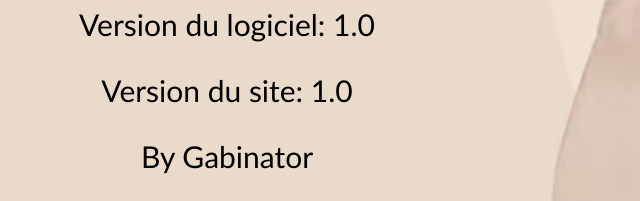
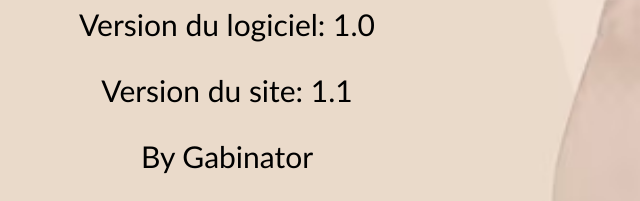
Before and after one commit to Gabinator80/Randomnumb, a plain HTML site: page pdc.html in a window 1280 px wide. Shown: the part 602-803 px from the top of the page, 413-1053 px from the left. Drawn offline with Linux system fonts and the light colour scheme.

Commit message:
Update pdc.html

```diff
--- a/pdc.html
+++ b/pdc.html
@@ -29,7 +29,7 @@
     </div>
     <div class="Credits2">
     <p id="v-soft">Version du logiciel: 1.0</p>
-    <p id="v-web">Version du site: 1.0</p>
+    <p id="v-web">Version du site: 1.1</p>
     <p id="signature">By Gabinator</p>
     <p id="copy"">Toute copie du site est interdite ©</p>
     </div>
```
